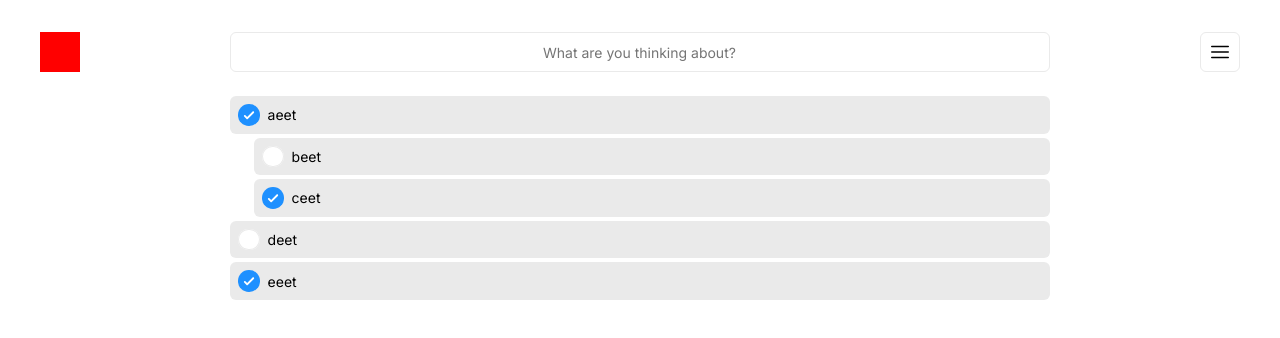
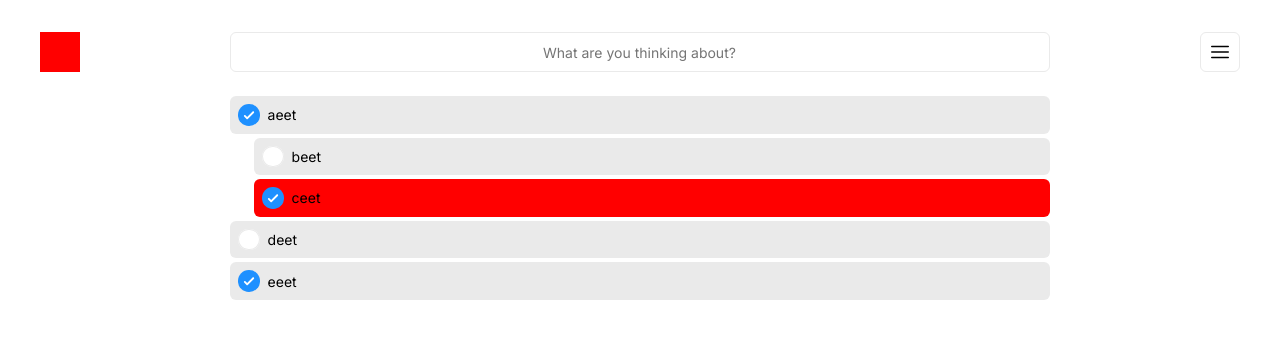
Before and after one commit to VladCuciureanu/CheckIt, a Next.js app: page / in a window 1280 px wide. Shown: the top 338 px of the page. Built offline with nearby package versions, Linux system fonts and the light colour scheme.

Commit message:
feat: Per-item color

```diff
--- a/src/app/page.tsx
+++ b/src/app/page.tsx
@@ -37,7 +37,7 @@ const mockData: TodoItemData[] = [
     content: "aeet",
     children: [
       { checked: false, content: "beet", children: [] },
-      { checked: true, content: "ceet", children: [] },
+      { checked: true, content: "ceet", children: [], color: "#F00" },
     ],
   },
   { checked: false, content: "deet", children: [] },
--- a/src/components/Index/TodoItem/index.module.scss
+++ b/src/components/Index/TodoItem/index.module.scss
@@ -1,7 +1,7 @@
 .Container {
   display: flex;
   flex-direction: row;
-  background-color: var(--accent-color-2);
+  background-color: var(--background-color);
   border-radius: var(--ui-radius);
   padding: 0.5rem;
   padding-left: 0.5rem;
--- a/src/components/Index/TodoItem/index.tsx
+++ b/src/components/Index/TodoItem/index.tsx
@@ -1,14 +1,19 @@
 import { TodoItemData } from "@/types/todo-item-data";
 import styles from "./index.module.scss";
+import { CSSProperties } from "react";
 
 type TodoItemProps = {
   data: TodoItemData;
 };
 
 export default function TodoItem(props: TodoItemProps) {
+  const style = {
+    "--background-color": props.data.color ?? "var(--accent-color-2)",
+  } as CSSProperties;
+
   return (
     <>
-      <div className={styles.Container}>
+      <div className={styles.Container} style={style}>
         <input
           className={styles.Checkbox}
           checked={props.data.checked}
--- a/src/types/todo-item-data.ts
+++ b/src/types/todo-item-data.ts
@@ -2,4 +2,5 @@ export type TodoItemData = {
   checked: boolean;
   content: string;
   children: TodoItemData[];
+  color?: string;
 };
```
